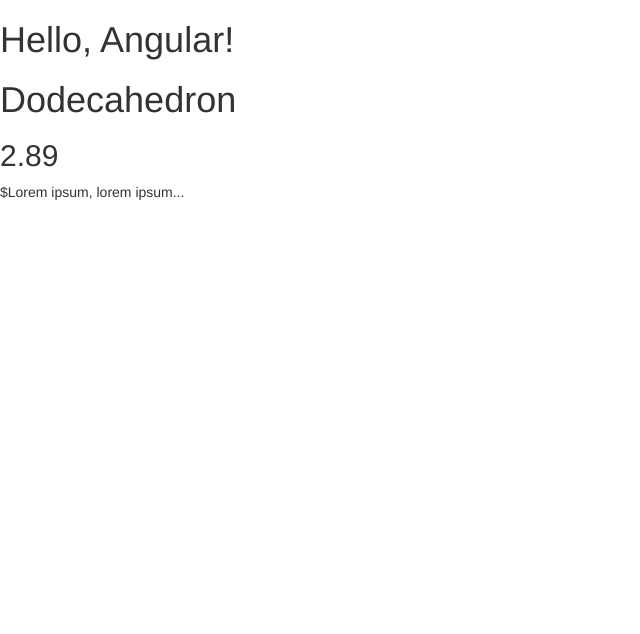
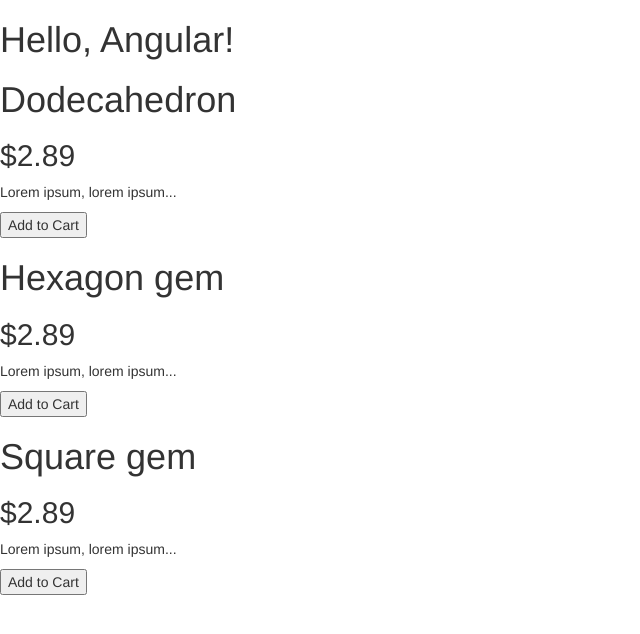
Before and after one commit to weceq/angular-flatlander, a website: page index.html in a window 1280 px wide. Shown: the whole page, without its empty margins (0-640 px from the left). Drawn offline with nearby package versions, Linux system fonts and the light colour scheme; files that its build step writes are made by us from their sources.

Commit message:
More expressions: show/hide, repeat

```diff
--- a/index.html
+++ b/index.html
@@ -1,16 +1,19 @@
 <!DOCTYPE html>
-<html ng-app="store">
+<html data-ng-app="store">
     <head>
         <link rel="stylesheet" type="text/css" href="css/vendor/bootstrap/bootstrap.css" />
     </head>
-    <body>
+    <body data-ng-controller="StoreController as store">
         <script type="text/javascript" src="js/vendor/angular/angular.js"></script>
         <script type="text/javascript" src="js/flatlander.js"></script>
         <h1>{{"Hello," + " Angular!"}}</h1>
-        <div ng-controller="StoreController as store">
-            <h1>{{store.product.name}}</h1>
-            <h2>{{store.product.price}}</h2>
-            <p>${{store.product.description}}</p>
+        <div data-ng-repeat="product in store.products">
+        <div data-ng-hide="store.product.soldOut">
+            <h1>{{product.name}}</h1>
+            <h2>${{product.price}}</h2>
+            <p>{{product.description}}</p>
+            <button data-ng-show="product.canPurchase">Add to Cart</button>
+        </div>
         </div>
     </body>
 </html>
--- a/js/flatlander.js
+++ b/js/flatlander.js
@@ -1,11 +1,28 @@
 (function(){
     var app = angular.module('store', []);
     app.controller('StoreController', function(){
-        this.product = gem;
+        this.products = gems;
     });
-    var gem = {
+    var gems = [
+    {
         name: 'Dodecahedron',
         price: 2.89,
-        description: 'Lorem ipsum, lorem ipsum...'
-    };
+        description: 'Lorem ipsum, lorem ipsum...',
+        canPurchase: true,
+        soldOut: false,
+    },
+    {
+        name: 'Hexagon gem',
+        price: 2.89,
+        description: 'Lorem ipsum, lorem ipsum...',
+        canPurchase: true,
+        soldOut: false,
+    },
+    {
+        name: 'Square gem',
+        price: 2.89,
+        description: 'Lorem ipsum, lorem ipsum...',
+        canPurchase: true,
+        soldOut: false,
+    }];
 })();
```
